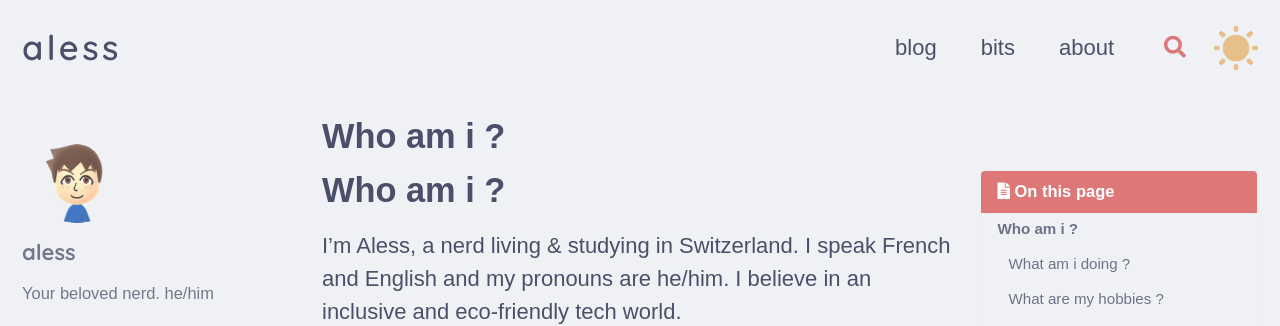
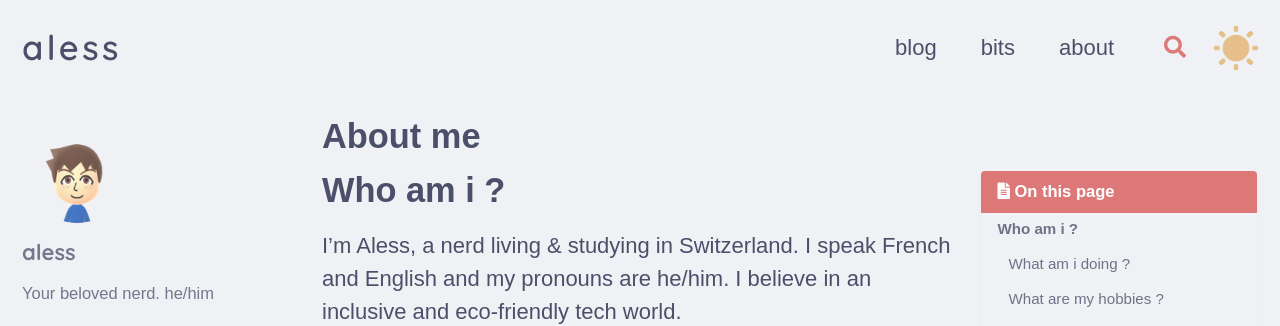
Before and after one commit to alessdangelo/blog, a Jekyll site: the page built from _pages/about.md, in a window 1280 px wide and 900 px high. Shown: the top 326 px of the window. Built offline with Jekyll 4.4.1, drawn with Linux system fonts in a browser that asks for light colours; cached includes are drawn as plain includes; our own code applies the rules of GitHub Pages for plain Markdown files.

Commit message:
add about title
I forgor

```diff
--- a/_pages/about.md
+++ b/_pages/about.md
@@ -5,6 +5,7 @@ toc: true
 toc_sticky: true
 breadcrumbs: false
 author_profile: true
+title: About me
 ---
 
 # Who am i ?
```
